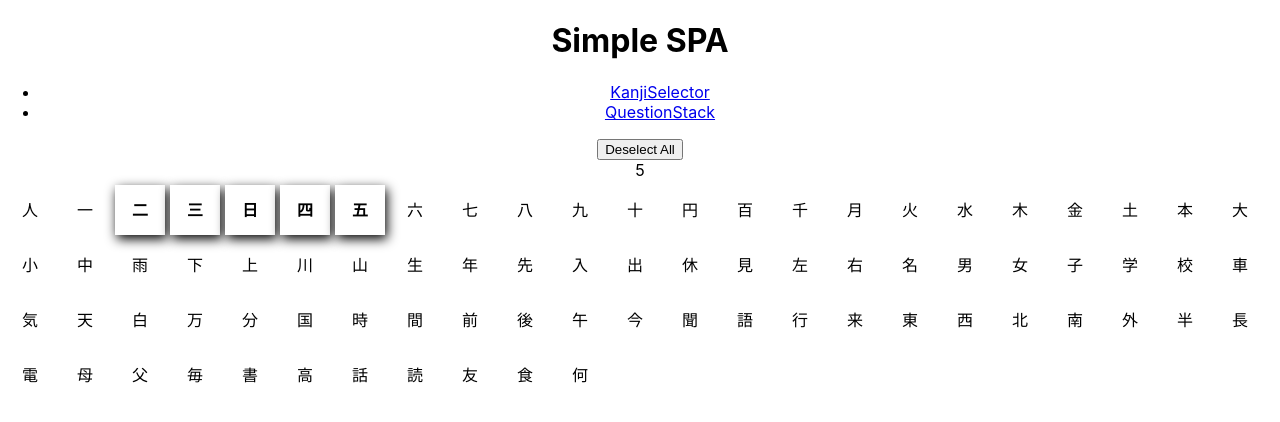
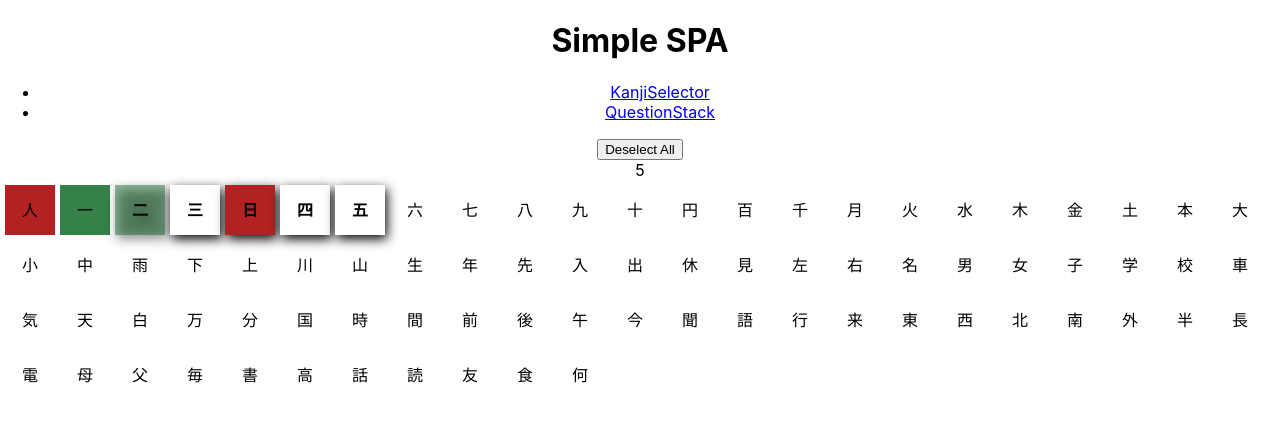
Before and after one commit to TheDoc42/jigoku_react, a React (Create React App) app: page /#/ in a window 1280 px wide. Shown: the top 422 px of the page. Built offline with nearby package versions, Linux system fonts and the light colour scheme.

Commit message:
Add scoring system

```diff
--- a/src/Card.js
+++ b/src/Card.js
@@ -1,16 +1,12 @@
-import Kanji from "./Kanji4";
-
 const Card = (props) => {
 
-    const getBkg = (index) => {
-
-        const knowledge = Kanji[index];
+    const getBkg = (knowledge) => {
 
         let bkg = {backgroundColor: 'white'}
-        if (knowledge === -1) {
+        if (knowledge === 0) {
             bkg = {backgroundColor: 'rgb(178, 34, 34, 1)'}
         } else if (knowledge > 0) {
-            bkg = {backgroundColor: 'rgb(11, 102, 35, ' + props.knowledge + ')'};
+            bkg = {backgroundColor: 'rgb(11, 102, 35, ' + Math.min(1, knowledge) + ')'};
         }
 
         return bkg;
@@ -19,7 +15,7 @@ const Card = (props) => {
     return (
         <div
             className={props.selected ? 'selected' : ''}
-            style={getBkg(props.index)}
+            style={getBkg(props.knowledge)}
             onClick={props.toggleSelected}>{props.char}</div>
     )
 }
--- a/src/JiGoku.js
+++ b/src/JiGoku.js
@@ -1,14 +1,75 @@
 import React, {useState} from "react";
 import {HashRouter, NavLink, Route} from "react-router-dom";
+import Kanji from "./Kanji4"
+import Words from "./Words4"
 import KanjiSelector from "./KanjiSelector"
 import QuestionStack from "./QuestionStack"
 
 const JiGoku = (props) => {
+
+    const rate = 0.35;
+
     const [selectedKanji, setSelectedKanji] = useState([2, 3, 4, 5, 6]);
+    const [knowledge, setKnowledge] = useState({
+        2: {lastTest: new Date() - 1 * 24 * 3600 * 1000, successCount: 1},
+        3: {lastTest: new Date() - 1 * 24 * 3600 * 1000, successCount: 2},
+        4: {lastTest: new Date() - 1 * 24 * 3600 * 1000, successCount: 1},
+        5: {lastTest: new Date() - 1 * 24 * 3600 * 1000, successCount: 0},
+        6: {lastTest: new Date() - 1 * 24 * 3600 * 1000, successCount: 2},
+        12: {lastTest: new Date() - 4 * 24 * 3600 * 1000, successCount: 1},
+        13: {lastTest: new Date() - 4 * 24 * 3600 * 1000, successCount: 2},
+        14: {lastTest: new Date() - 4 * 24 * 3600 * 1000, successCount: 10},
+        15: {lastTest: new Date() - 4 * 24 * 3600 * 1000, successCount: 7},
+        16: {lastTest: new Date() - 4 * 24 * 3600 * 1000, successCount: 4},
+        20: {lastTest: new Date() - 4 * 24 * 3600 * 1000, successCount: 5},
+        25: {lastTest: new Date() - 8 * 24 * 3600 * 1000, successCount: 0}
+    });
+
+    const knowledgeScore = (entry) => {
+        return entry.successCount * Math.exp(-rate * ((new Date() - entry.lastTest) / (24 * 3600 * 1000)))
+    }
+
+    const kanjiKnowledge = () => {
+
+        let know = {};
+
+        for (let i = 0; i < Kanji.length; i++) {
+            let kanji = Kanji[i];
+            let words = Words.filter((entry) => entry.testKanji === kanji.idx);
+
+            let score = -1;
+            let runningScore = null;
+            let hasError = false;
+
+            for (let j = 0; j < words.length; j++) {
+                if (knowledge[words[j].idx] != null) {
+                    runningScore += (knowledgeScore(knowledge[words[j].idx])) / words.length;
+                    if (knowledge[words[j].idx].successCount === 0) {
+                        hasError = true;
+                        //console.log('has error', words[j], kanji.idx);
+                    }
+                }
+            }
+
+            if (runningScore != null) {
+                score = runningScore;
+            }
+
+            if (hasError) {
+                score = 0;
+            }
+
+            //console.log(kanji.idx, score);
+
+            know[kanji.idx] = score;
+        }
+
+        return know;
+    }
 
     const updateSelectedKanji = (selection) => {
-        console.log('updateSelectedKanji', selection);
-        setSelectedKanji([...selection]);
+        //console.log('updateSelectedKanji', selection);
+        setSelectedKanji(selection);
     }
 
     return (
@@ -22,12 +83,16 @@ const JiGoku = (props) => {
                 <div className="content">
                     <Route exact path="/">
                         <KanjiSelector
+                            Kanji={Kanji}
                             selectedKanji={selectedKanji}
-                            updateSelectedKanji={updateSelectedKanji}/>
+                            updateSelectedKanji={updateSelectedKanji}
+                            kanjiKnowledge={kanjiKnowledge()}/>
                     </Route>
                     <Route path="/words">
                         <QuestionStack
-                            selectedKanji={selectedKanji}/>
+                            Words={Words}
+                            selectedKanji={selectedKanji}
+                            setKnowledge={setKnowledge}/>
                     </Route>
                 </div>
             </div>
--- a/src/Kanji.js
+++ b/src/Kanji.js
@@ -1923,12 +1923,11 @@ const Kanji = csv.map(
     (entry, index) => {
         const cols = entry.split('\t');
         return {
-            idx: index + 1,
+            idx: index + 2,
             char: cols[0],
             lastTest: cols[10]
         }
     }
-
 )
 
 export default Kanji;
--- a/src/Kanji4.js
+++ b/src/Kanji4.js
@@ -89,12 +89,11 @@ const Kanji = csv.map(
     (entry, index) => {
         const cols = entry.split('\t');
         return {
-            idx: index + 1,
+            idx: index + 2,
             char: cols[0],
             lastTest: cols[10]
         }
     }
-
 )
 
 export default Kanji;
--- a/src/KanjiSelector.js
+++ b/src/KanjiSelector.js
@@ -1,49 +1,34 @@
-import {useEffect} from "react"
 import Card from "./Card"
-import Kanji from "./Kanji4"
 
 const KanjiSelector = (props) => {
 
     const updateKanjiSelection = (index, toggleOn) => {
+        let future = [...props.selectedKanji];
         if (toggleOn) {
-            addCard(index)
+            future.push(index);
+            props.updateSelectedKanji(future);
         } else {
-            removeCard(index)
+            future = future.filter((entry) => entry !== index);
+            props.updateSelectedKanji(future);
         }
     };
-
-    const addCard = (index) => {
-        let future = props.selectedKanji;
-        future.push(index);
-        props.updateSelectedKanji(future);
-    }
-
-    const removeCard = (index) => {
-        let future = props.selectedKanji;
-        future = future.filter((entry) => entry !== index);
-        props.updateSelectedKanji(future);
-    }
 
     const clearKanjiCollection = () => {
         props.updateSelectedKanji([]);
     }
-
-    useEffect(() => {
-        console.log('update', props.selectedKanji)
-    })
 
     return (
         <div key={props.selectedKanji.join(',')}>
             <button onClick={clearKanjiCollection}>Deselect All</button>
             <div className="selectCount">{props.selectedKanji.length}</div>
             <div className="cards">
-                {Kanji.map((entry, index) => {
+                {props.Kanji.map((entry, index) => {
                         return (
                             <Card
                                 index={index}
                                 key={entry.char}
                                 char={entry.char}
-                                knowledge={entry.knowledge}
+                                knowledge={props.kanjiKnowledge[entry.idx]}
                                 selected={props.selectedKanji.includes(index)}
                                 toggleSelected={() => {
                                     updateKanjiSelection(index, !props.selectedKanji.includes(index))
--- a/src/QuestionStack.js
+++ b/src/QuestionStack.js
@@ -1,6 +1,5 @@
 import React, {useState} from "react";
 import {NavLink} from "react-router-dom";
-import Words from "./Words4"
 import Question from "./Question"
 
 
@@ -20,7 +19,7 @@ const QuestionStack = (props) => {
         }
     }
 
-    const selection = Words.filter(
+    const selection = props.Words.filter(
         (entry) => {
             return props.selectedKanji.includes(entry.testKanji)
         }
--- a/src/Words4.js
+++ b/src/Words4.js
@@ -359,9 +359,10 @@ const csv = [
 ]
 
 const Words = csv.map(
-    (entry) => {
+    (entry, index) => {
         const cols = entry.split('\t');
         return {
+            idx: index + 2,
             word: cols[0],
             answer: cols[1],
             hint: cols[2],
```
Also changed, not shown: src/Words.js.
